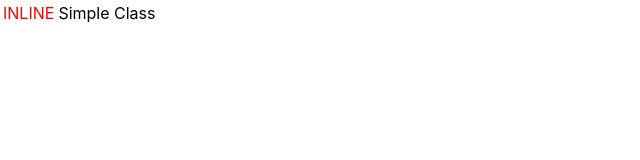
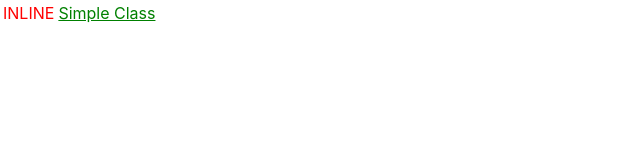
Before and after one commit to RoGueFroM/React-shenanigans, a React (Create React App) app: page / in a window 1280 px wide. Shown: the top 160 px of the page, without its empty margins (0-640 px from the left). Built offline with nearby package versions, Linux system fonts and the light colour scheme.

Commit message:
Added styles file and bound class to element

```diff
--- a/src/Fragments and style/Fragments.js
+++ b/src/Fragments and style/Fragments.js
@@ -1,15 +1,17 @@
 import React, {Component, Fragment} from "react";
+import './styles.css'; //import style file here!!!!!!!!!
 
 // const Columns = () => ([
 // 		<td key="1">Hello</td>,
 // 		<td key="2">World</td>
 // ]);
 
+const styles = {color: "red", textTransform: "uppercase"};
 
 const Columns = () => (
 		<Fragment>
-			<td style={{color: "red", textTransform: "uppercase"}}>Inline</td>
-			<td>Simple Class</td>
+			<td style={styles}>Inline</td>
+			<td className="title">Simple Class</td>
 		</Fragment>
 );
 
--- /dev/null
+++ b/src/Fragments and style/styles.css
@@ -0,0 +1,4 @@
+.title {
+	color: green;
+	text-decoration: underline;
+}
```
